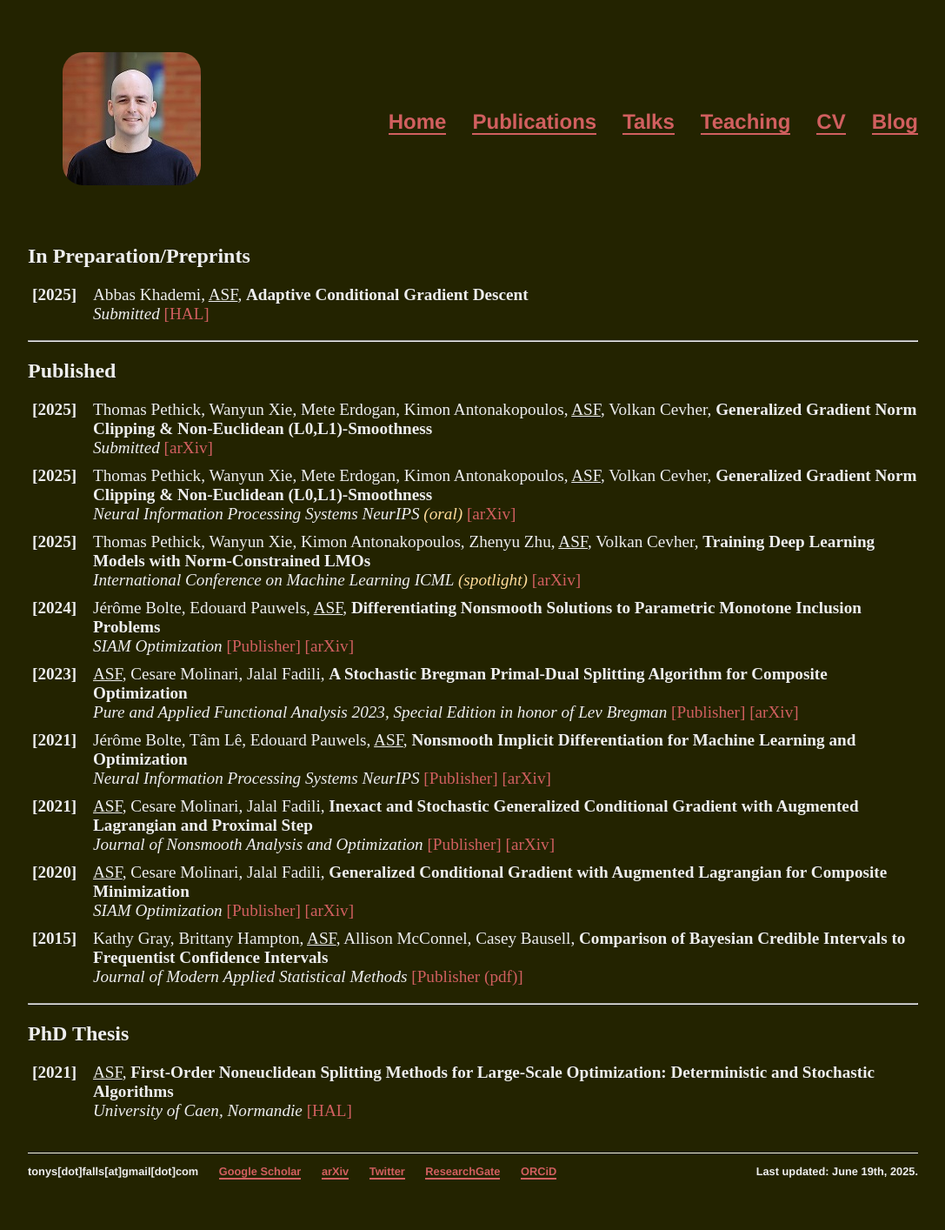
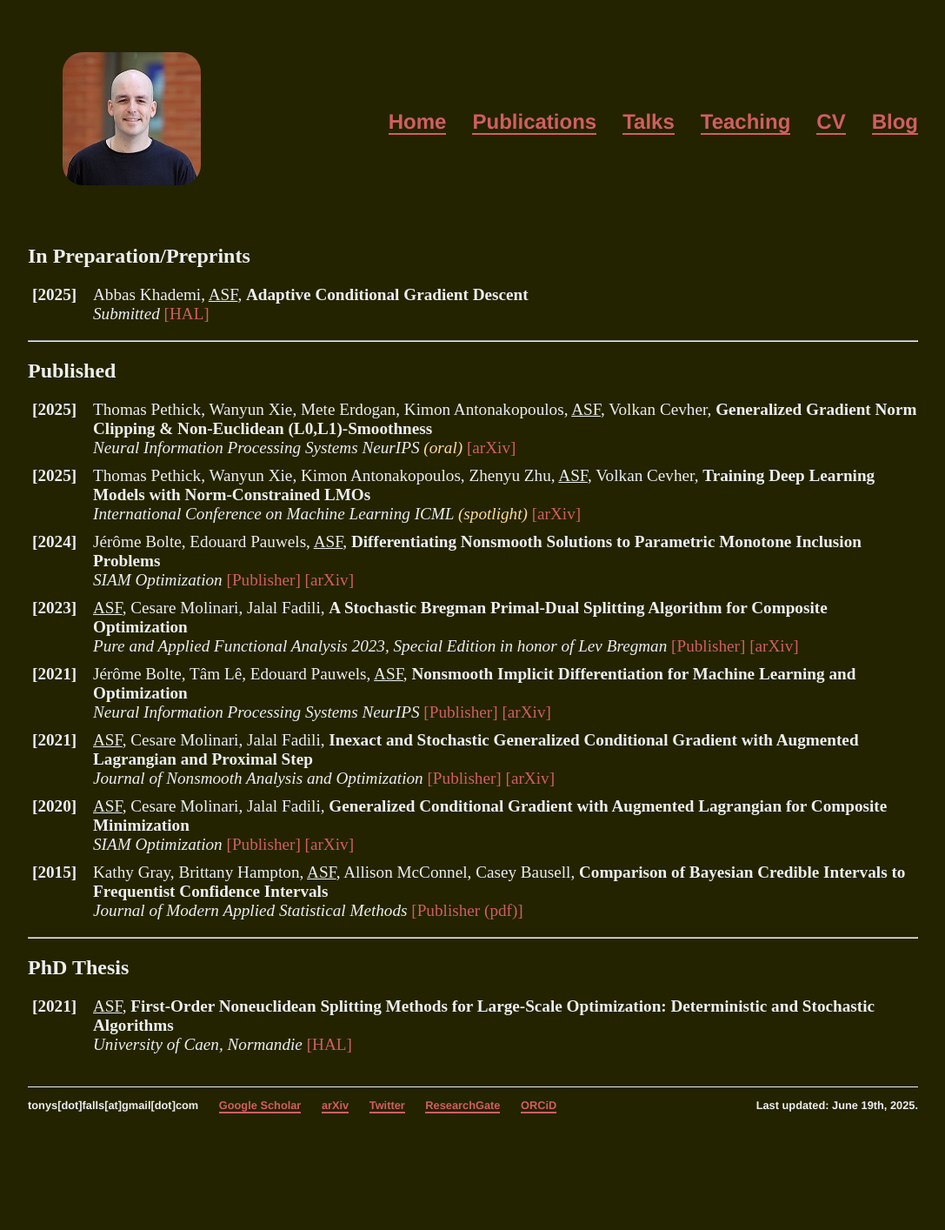
Before and after one commit to tonysf/tonysf.github.io, a Jekyll site: the page built from publications/index.html, in a window 1280 px wide. Shown: the whole page at 87% size, without its empty margins (96-1183 px from the left). Built offline with Jekyll 4.4.1, drawn with Linux system fonts in a browser that asks for light colours; after the commit the page ends 1338 px from its top, so only the background shows below that.

Commit message:
Update index.html

```diff
--- a/publications/index.html
+++ b/publications/index.html
@@ -12,11 +12,9 @@ title: Publications - Antonio SILVETI-FALLS
 		<hr>
 		<h2>Published</h2>
 		<p><ul class="publications">
-		    <label><b>[2025]</b></label><li> Thomas Pethick, Wanyun Xie, Mete Erdogan, Kimon Antonakopoulos, <u>ASF</u>, Volkan Cevher, <b> Generalized Gradient Norm Clipping & Non-Euclidean (L0,L1)-Smoothness </b><br>
-		        <i>Submitted</i> <a href="https://arxiv.org/abs/2506.01913">[arXiv]</a></li>
-						<label><b>[2025]</b></label><li> Thomas Pethick, Wanyun Xie, Mete Erdogan, Kimon Antonakopoulos, <u>ASF</u>, Volkan Cevher, <b> Generalized Gradient Norm Clipping & Non-Euclidean (L0,L1)-Smoothness </b><br>
+			<label><b>[2025]</b></label><li> Thomas Pethick, Wanyun Xie, Mete Erdogan, Kimon Antonakopoulos, <u>ASF</u>, Volkan Cevher, <b> Generalized Gradient Norm Clipping & Non-Euclidean (L0,L1)-Smoothness </b><br>
 				<i>Neural Information Processing Systems NeurIPS <span style="color: #ffdc9a;">(oral)</span></i> <a href="https://arxiv.org/abs/2506.01913">[arXiv]</a></li>
-						<label><b>[2025]</b></label><li> Thomas Pethick, Wanyun Xie, Kimon Antonakopoulos, Zhenyu Zhu, <u>ASF</u>, Volkan Cevher, <b> Training Deep Learning Models with Norm-Constrained LMOs </b><br>
+			<label><b>[2025]</b></label><li> Thomas Pethick, Wanyun Xie, Kimon Antonakopoulos, Zhenyu Zhu, <u>ASF</u>, Volkan Cevher, <b> Training Deep Learning Models with Norm-Constrained LMOs </b><br>
 				<i>International Conference on Machine Learning ICML <span style="color: #ffdc9a;">(spotlight)</span></i> <a href="https://arxiv.org/abs/2502.07529">[arXiv]</a></li>
 			<label><b>[2024]</b></label><li> Jérôme Bolte, Edouard Pauwels, <u>ASF</u>, <b> Differentiating Nonsmooth Solutions to Parametric Monotone Inclusion Problems </b><br>
 				<i>SIAM Optimization</i> <a href="https://epubs.siam.org/doi/abs/10.1137/22M1541630?journalCode=sjope8">[Publisher]</a> <a href="https://arxiv.org/abs/2212.07844">[arXiv]</a></li>
```
